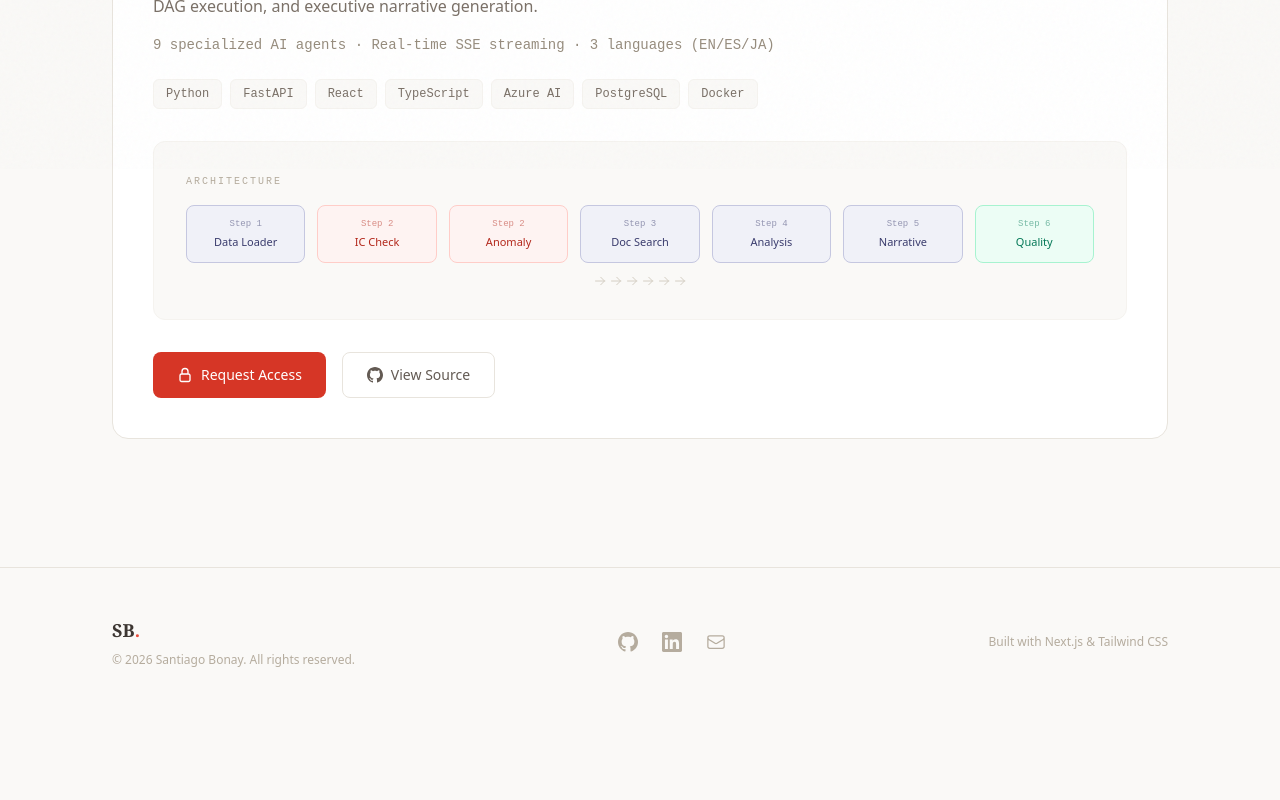
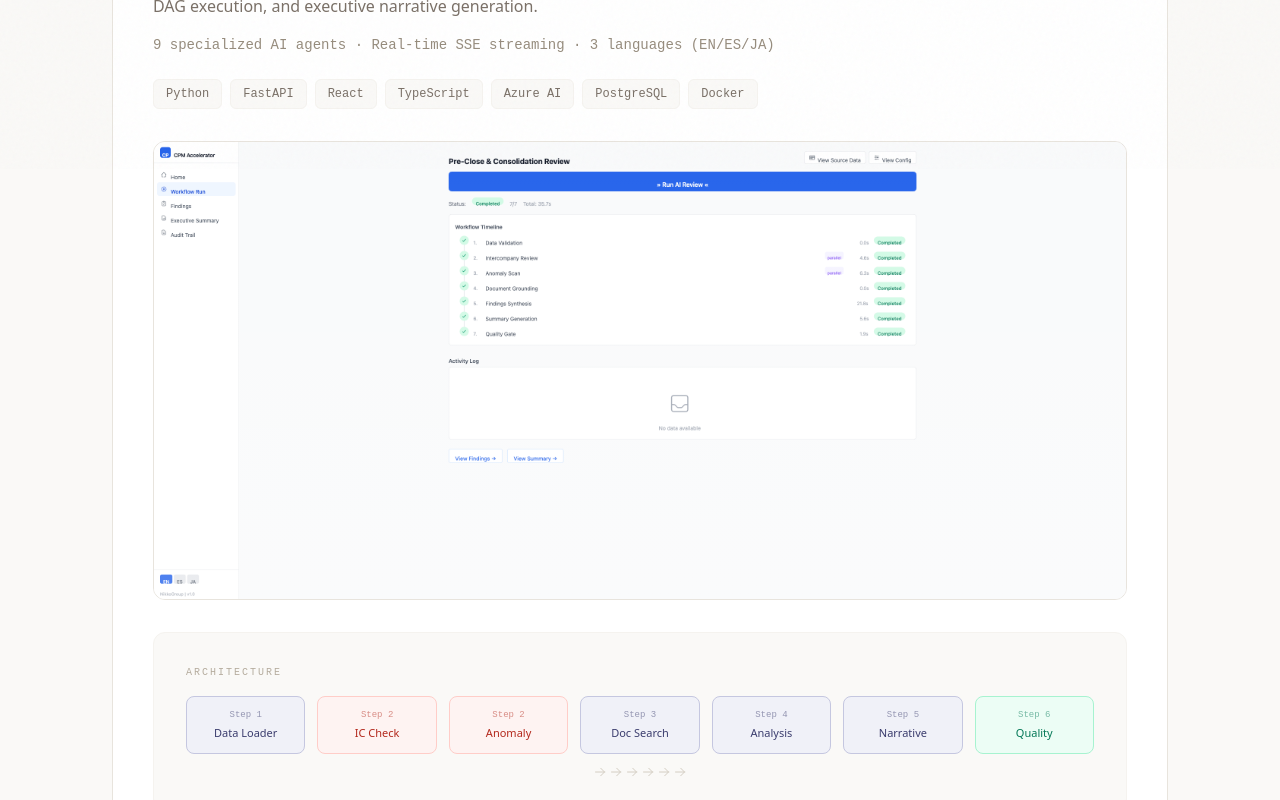
Before and after one commit to BonayLeites/bonay-santiago-portfolio, a Next.js app: page /en/projects in a window 1280 px wide. Shown: the part 631-1431 px from the top of the page. Before the commit the page ends 1347 px from the top, so only its background shows below. Built offline with nearby package versions, Linux system fonts and the light colour scheme.

Commit message:
feat: add CPM screenshot to Projects card
Add workflow-run screenshot showing 7 AI agents completing
consolidation review. Image displayed in Projects page above
architecture diagram.

```diff
--- a/src/app/[locale]/projects/page.tsx
+++ b/src/app/[locale]/projects/page.tsx
@@ -3,6 +3,7 @@
 import { useTranslations } from "next-intl";
 import { motion } from "framer-motion";
 import { Link } from "@/i18n/routing";
+import Image from "next/image";
 
 type Project = {
   titleKey?: string;
@@ -127,6 +128,19 @@ export default function ProjectsPage() {
                             {tag}
                           </span>
                         ))}
+                      </div>
+
+                      {/* Screenshot del CPM */}
+                      <div className="relative rounded-xl overflow-hidden border border-stone-200 mb-8">
+                        <Image
+                          src="/images/cpm-workflow-run.png"
+                          alt="CPM Agent Accelerator — Workflow Run showing 7 AI agents completing consolidation review"
+                          width={1617}
+                          height={760}
+                          className="w-full h-auto"
+                          priority
+                        />
+                        <div className="absolute inset-0 bg-gradient-to-t from-white/20 to-transparent pointer-events-none" />
                       </div>
 
                       {/* Diagrama de arquitectura visual */}
```
Also changed, not shown: public/images/cpm-workflow-run.png (added).
